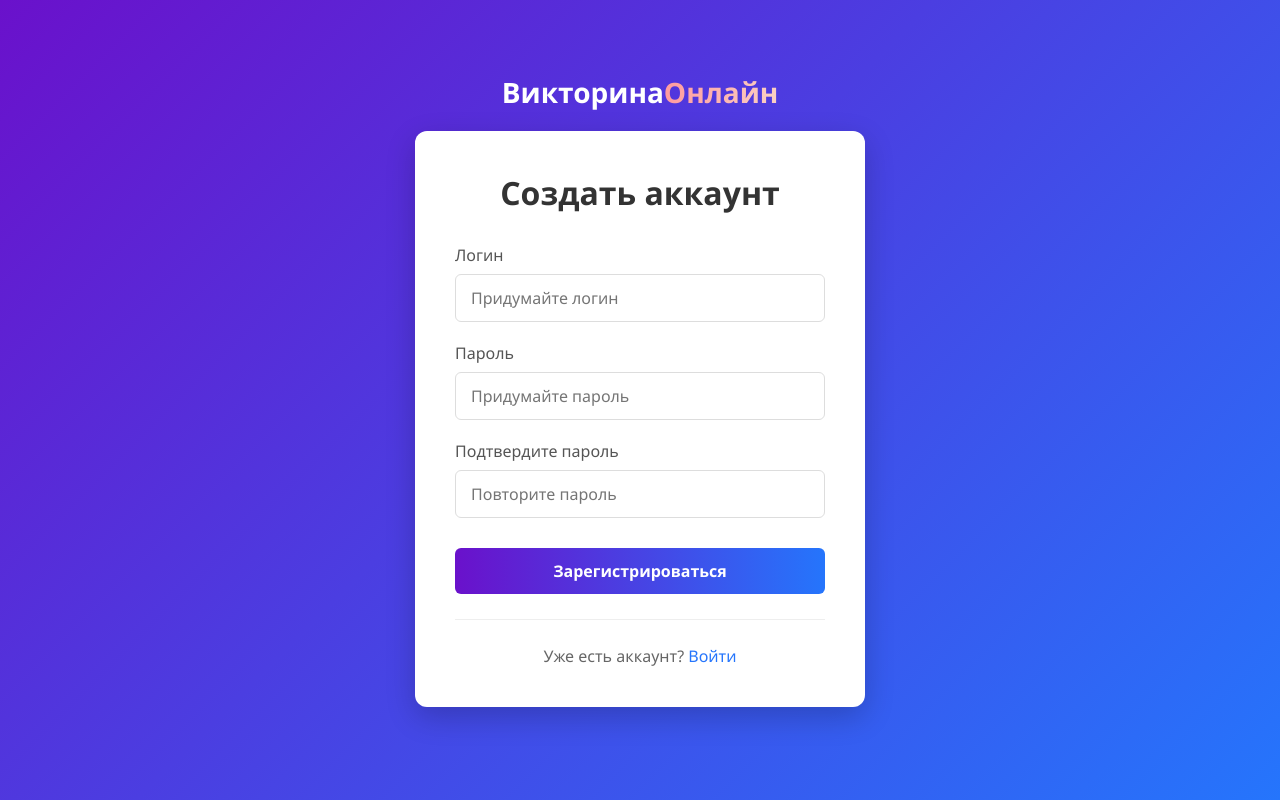
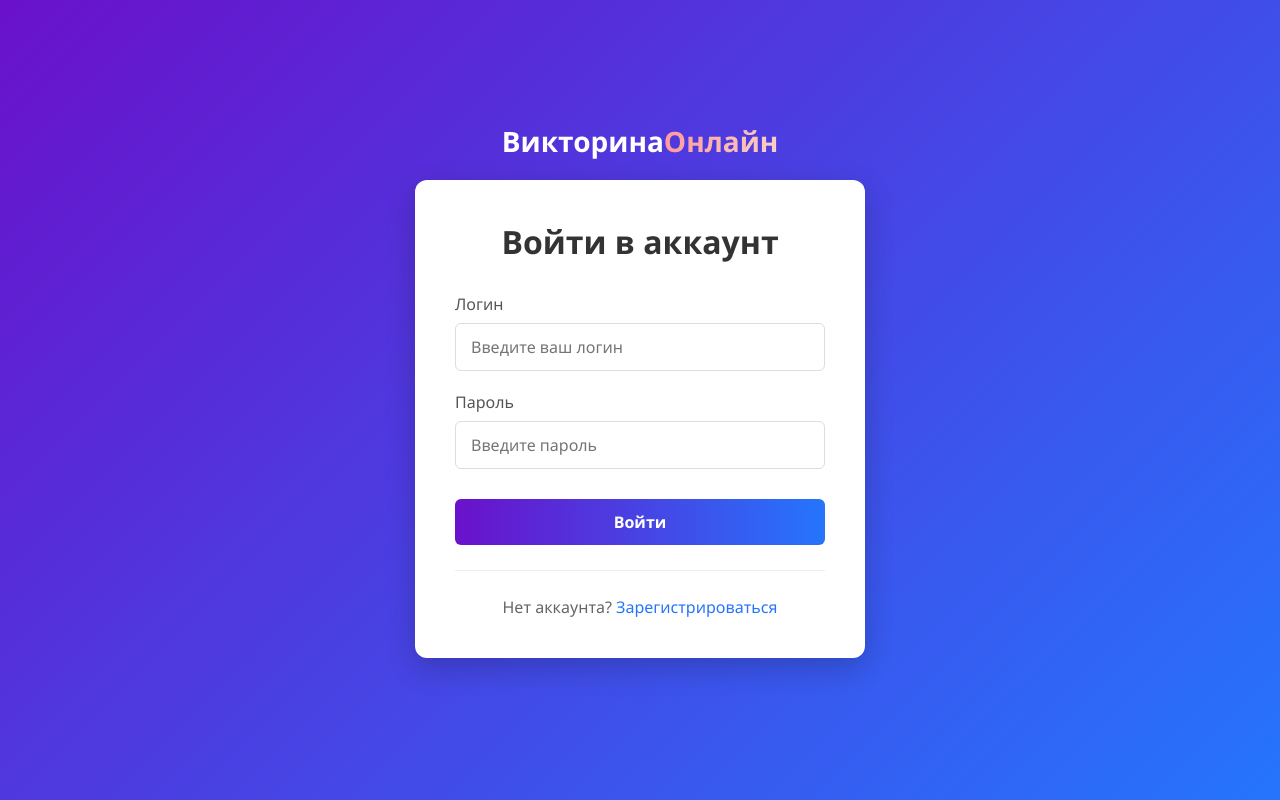
Before and after one commit to K1lroy288/hackaton_trivia, a Python web app: template templates/index.html in a window 1280 px wide. Run offline with Jinja, Linux system fonts and the light colour scheme; the template is opened without the code that fills it, so the values that code supplies are empty.

Commit message:
register -> login -> rooms
изменил файл

```diff
--- a/templates/index.html
+++ b/templates/index.html
@@ -167,8 +167,35 @@
     <div class="container">
         <div class="logo">Викторина<span>Онлайн</span></div>
 
-        <!-- Форма регистрации -->
-        <div class="card" id="register-card">
+        <!-- Форма входа (теперь показывается по умолчанию) -->
+        <div class="card" id="login-card">
+            <h1>Войти в аккаунт</h1>
+            <form id="login-form">
+                <div class="form-group">
+                    <label for="login-username">Логин</label>
+                    <input type="text" id="login-username" placeholder="Введите ваш логин" required>
+                    <div class="error-message" id="login-username-error"></div>
+                </div>
+
+                <div class="form-group">
+                    <label for="login-password">Пароль</label>
+                    <input type="password" id="login-password" placeholder="Введите пароль" required>
+                    <div class="error-message" id="login-password-error"></div>
+                </div>
+
+                <button type="submit">Войти</button>
+
+                <div class="divider"></div>
+
+                <div class="switch-form">
+                    Нет аккаунта?
+                    <a class="switch-link" id="show-register">Зарегистрироваться</a>
+                </div>
+            </form>
+        </div>
+
+        <!-- Форма регистрации (теперь скрыта по умолчанию) -->
+        <div class="card hidden" id="register-card">
             <h1>Создать аккаунт</h1>
             <form id="register-form">
                 <div class="form-group">
@@ -195,34 +222,7 @@
 
                 <div class="switch-form">
                     Уже есть аккаунт?
-                    <a class="switch-link" id="show-username">Войти</a>
-                </div>
-            </form>
-        </div>
-
-        <!-- Форма входа -->
-        <div class="card hidden" id="username-card">
-            <h1>Войти в аккаунт</h1>
-            <form id="username-form">
-                <div class="form-group">
-                    <label for="username-username">Логин</label>
-                    <input type="text" id="username-username" placeholder="Введите ваш логин" required>
-                    <div class="error-message" id="username-username-error"></div>
-                </div>
-
-                <div class="form-group">
-                    <label for="username-password">Пароль</label>
-                    <input type="password" id="username-password" placeholder="Введите пароль" required>
-                    <div class="error-message" id="username-password-error"></div>
-                </div>
-
-                <button type="submit">Войти</button>
-
-                <div class="divider"></div>
-
-                <div class="switch-form">
-                    Нет аккаунта?
-                    <a class="switch-link" id="show-register">Зарегистрироваться</a>
+                    <a class="switch-link" id="show-login">Войти</a>
                 </div>
             </form>
         </div>
@@ -233,14 +233,14 @@
         let currentUser = null;
 
         // Переключение между формами
-        document.getElementById('show-username').addEventListener('click', function() {
-            document.getElementById('register-card').classList.add('hidden');
-            document.getElementById('username-card').classList.remove('hidden');
+        document.getElementById('show-register').addEventListener('click', function() {
+            document.getElementById('login-card').classList.add('hidden');
+            document.getElementById('register-card').classList.remove('hidden');
         });
 
-        document.getElementById('show-register').addEventListener('click', function() {
-            document.getElementById('username-card').classList.add('hidden');
-            document.getElementById('register-card').classList.remove('hidden');
+        document.getElementById('show-login').addEventListener('click', function() {
+            document.getElementById('register-card').classList.add('hidden');
+            document.getElementById('login-card').classList.remove('hidden');
         });
 
         // Обработка формы регистрации
@@ -274,12 +274,13 @@
                 simulateApiCall('register', username, password)
                     .then(response => {
                         if (response.success) {
-                            showSuccessMessage('Регистрация прошла успешно!');
-                            currentUser = username;
-                            localStorage.setItem('currentUser', username);
+                            showSuccessMessage('Регистрация прошла успешно! Теперь войдите в аккаунт.');
+                            // Очищаем форму регистрации
+                            document.getElementById('register-form').reset();
+                            // Переходим на форму входа после успешной регистрации
                             setTimeout(() => {
-                                // Переход на страницу комнат после успешной регистрации
-                                window.location.href = 'rooms.html';
+                                document.getElementById('register-card').classList.add('hidden');
+                                document.getElementById('login-card').classList.remove('hidden');
                             }, 1500);
                         } else {
                             showError('register-username-error', 'Ошибка регистрации. Возможно, такой логин уже существует.');
@@ -292,28 +293,28 @@
         });
 
         // Обработка формы входа
-        document.getElementById('username-form').addEventListener('submit', function(e) {
+        document.getElementById('login-form').addEventListener('submit', function(e) {
             e.preventDefault();
-            resetErrorMessages('username');
+            resetErrorMessages('login');
 
-            const username = document.getElementById('username-username').value;
-            const password = document.getElementById('username-password').value;
+            const username = document.getElementById('login-username').value;
+            const password = document.getElementById('login-password').value;
 
             let isValid = true;
 
             if (username.length === 0) {
-                showError('username-username-error', 'Введите логин');
+                showError('login-username-error', 'Введите логин');
                 isValid = false;
             }
 
             if (password.length === 0) {
-                showError('username-password-error', 'Введите пароль');
+                showError('login-password-error', 'Введите пароль');
                 isValid = false;
             }
 
             if (isValid) {
                 // Имитация успешного входа
-                simulateApiCall('username', username, password)
+                simulateApiCall('login', username, password)
                     .then(response => {
                         if (response.success) {
                             showSuccessMessage('Вход выполнен успешно!');
@@ -324,11 +325,11 @@
                                 window.location.href = 'rooms.html';
                             }, 1500);
                         } else {
-                            showError('username-username-error', 'Неверный логин или пароль');
+                            showError('login-username-error', 'Неверный логин или пароль');
                         }
                     })
                     .catch(error => {
-                        showError('username-username-error', 'Ошибка соединения с сервером');
+                        showError('login-username-error', 'Ошибка соединения с сервером');
                     });
             }
         });
@@ -341,7 +342,7 @@
                     // Для демонстрации всегда возвращаем успех
                     resolve({
                         success: true,
-                        message: `${endpoint === 'username' ? 'Вход' : 'Регистрация'} выполнен успешно`,
+                        message: `${endpoint === 'login' ? 'Вход' : 'Регистрация'} выполнен успешно`,
                         user: username
                     });
                 }, 1000);
```
